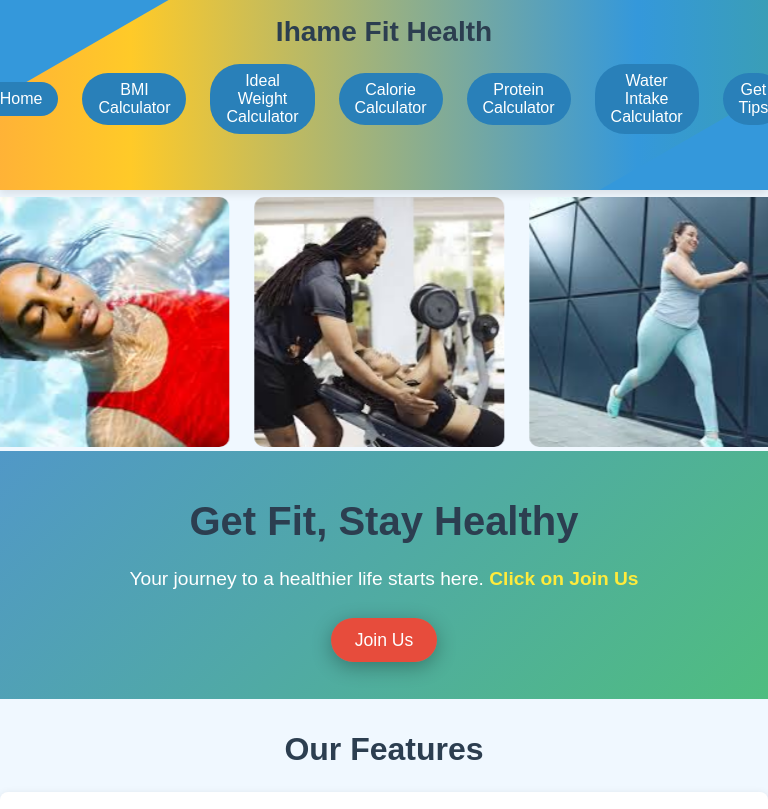
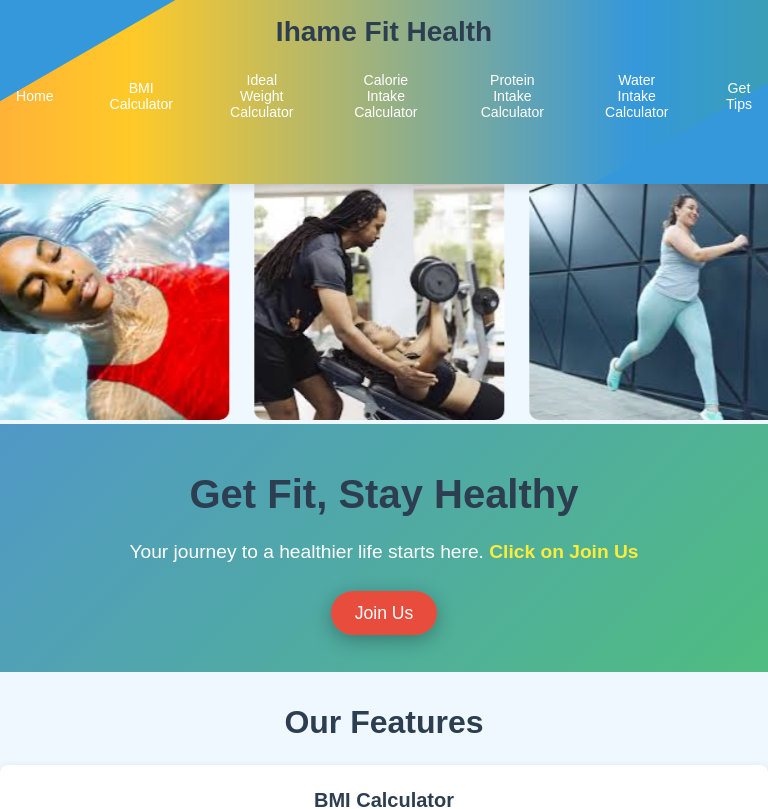
Before and after one commit to yvesmfura/Ihame-Fit-Health, a React (Vite) app: page / in a window 768 px wide. Shown: the top 809 px of the page. Built offline with nearby package versions, Linux system fonts and the light colour scheme.

Commit message:
Updating

```diff
--- a/src/App.tsx
+++ b/src/App.tsx
@@ -1,4 +1,4 @@
-import React from 'react';
+import React, { useEffect} from 'react';
 import { BrowserRouter, Routes, Route, Link } from 'react-router-dom';
 
 // Import components
@@ -129,6 +129,24 @@ import CoreAndPelvicExercisesWomen from './components/TipPages/BuildBodyForWomen
 import './styles.css';
 
 const App: React.FC = () => {
+
+  useEffect(() => {
+    const handleScroll = () => {
+      const header = document.querySelector('.header');
+      if (window.scrollY > 50) {
+        header?.classList.add('header--shrink');
+      } else {
+        header?.classList.remove('header--shrink');
+      }
+    };
+
+    window.addEventListener('scroll', handleScroll);
+    return () => {
+      window.removeEventListener('scroll', handleScroll);
+    };
+  }, []);
+
+
   return (
     <BrowserRouter>
     <ScrollToTop />
@@ -140,8 +158,8 @@ const App: React.FC = () => {
               <li><Link to="/">Home</Link></li>
               <li><Link to="/bmi-calculator">BMI Calculator</Link></li>
               <li><Link to="/ideal-weight-calculator">Ideal Weight Calculator</Link></li>
-              <li><Link to="/calorie-calculator">Calorie Calculator</Link></li>
-              <li><Link to="/protein-calculator">Protein Calculator</Link></li>
+              <li><Link to="/calorie-calculator">Calorie Intake Calculator</Link></li>
+              <li><Link to="/protein-calculator">Protein Intake  Calculator</Link></li>
               <li><Link to="/water-intake-calculator">Water Intake Calculator</Link></li>
               <li><Link to="/get-tips">Get Tips</Link></li>
             </ul>
--- a/src/styles.css
+++ b/src/styles.css
@@ -40,6 +40,11 @@ header, nav, footer, main {
   margin-bottom: 2rem;
 }
 
+/* Adjust for Fixed Header */
+main {
+  padding-top: 150px; /* Adjust based on the header's height */
+}
+
 /* Header & Navigation */
 .header {
   background-color: #3498db; /* Soft blue for the header */
@@ -47,9 +52,18 @@ header, nav, footer, main {
   padding: 1rem 0;
   text-align: center;
   box-shadow: 0 4px 8px rgba(0, 0, 0, 0.1);
-  position: relative;
+  position: fixed; /* Make header fixed */
+  width: 100%; /* Ensure it spans the full width */
+  top: 0; /* Stick to the top */
+  left: 0;
+  z-index: 1000; /* Ensure it stays above other elements */
+  transition: padding 0.3s ease, background-color 0.3s ease, font-size 0.3s ease; /* Smooth transition for size and background color */
   overflow: hidden;
-  z-index: 1;
+}
+
+.header--shrink {
+  padding: 0.25rem 0; /* Further reduce padding when scrolling */
+  background-color: #2980b9; /* Darken the background slightly */
 }
 
 .header::before {
@@ -76,6 +90,11 @@ header, nav, footer, main {
   font-weight: bold;
   position: relative;
   z-index: 2;
+  transition: font-size 0.3s ease; /* Smooth transition for font size */
+}
+
+.header--shrink h1 {
+  font-size: 1.5rem; /* Further reduce font size when scrolling */
 }
 
 nav ul {
@@ -88,11 +107,10 @@ nav ul {
 }
 
 nav ul li a {
-  font-size: 1.1rem;
+  font-size: 1rem;
   font-weight: 500;
   padding: 0.5rem 1rem;
   border-radius: 30px; /* Rounded corners */
-  background-color: #2980b9; /* A deeper blue */
   color: white;
   transition: background-color 0.3s ease, transform 0.3s ease;
 }
@@ -102,26 +120,6 @@ nav ul li a:hover {
   transform: scale(1.1); /* Slight zoom effect */
 }
 
-.chevron-banner {
-  width: 100%;
-  height: 30px;
-  background-color: #f0f8ff;
-  background:
-    linear-gradient(135deg, #3498db 25%, transparent 25%),
-    linear-gradient(225deg, #3498db 25%, transparent 25%),
-    linear-gradient(45deg, #3498db 25%, transparent 25%),
-    linear-gradient(-45deg, #3498db 25%, transparent 25%);
-  background-position: 20px 0, 20px 0, 0 0, 0 0;
-  background-size: 40px 40px;
-  background-repeat: repeat;
-  transform: scaleY(1.3);
-  margin-top: -25px;
-  margin-bottom: 5px;
-}
-
-.carousel-section {
-  margin-top: -25px;
-}
 
 /* Hero Section */
 .hero {
@@ -388,7 +386,7 @@ nav ul li a:hover {
   color: #ff3f31;
 }
 
-/* Responsive Design for small devices like phones*/
+/* Responsive Design for small devices like phones */
 @media (max-width: 768px) {
   .header h1 {
     font-size: 1.5rem;
@@ -396,18 +394,26 @@ nav ul li a:hover {
 
   nav ul {
     flex-direction: column;
+    gap: 0.5rem; /* Added gap for spacing */
   }
 
   nav ul li a {
     margin-bottom: 0.5rem;
+    font-size: 1rem; /* Adjust font size for better readability */
+  }
+  nav ul li a:hover {
+    background-color: #004494;
+    padding: 0.5rem 0.75rem;
+    margin: 0;
+    height: 2.5rem;
   }
 
   .hero h2 {
-    font-size: 2rem;
+    font-size: 1.75rem; /* Slightly smaller size for better fit */
   }
 
   .hero p {
-    font-size: 1.2rem;
+    font-size: 1rem; /* Adjust font size for readability */
   }
 
   .feature-cards {
@@ -418,22 +424,23 @@ nav ul li a:hover {
   .card {
     max-width: 100%;
   }
+
+  main {
+    margin-top: 140px;
+  }
 }
 
 /* Tablet Styles */
 @media only screen and (min-width: 768px) and (max-width: 1024px) {
-  /* Adjust the container width for tablets */
   .container {
     width: 95%;
     max-width: 900px;
   }
 
-  /* Adjust the header font size */
   .header h1 {
     font-size: 1.75rem;
   }
 
-  /* Navigation: Stack items vertically on tablets */
   nav ul {
     flex-direction: row;
     align-items: center;
@@ -441,7 +448,7 @@ nav ul li a:hover {
   }
 
   nav ul li a {
-    font-size: 1rem;
+    font-size: 0.88rem;
     padding: 0.5rem 0.75rem;
     display: inline-block;
     text-align: center;
@@ -455,8 +462,6 @@ nav ul li a:hover {
     height: 2.5rem;
   }
 
-
-  /* Hero section adjustments for tablets */
   .hero {
     padding: 3rem 1rem;
   }
@@ -474,7 +479,6 @@ nav ul li a:hover {
     font-size: 1.1rem;
   }
 
-  /* Features section adjustments for tablets */
   .features h2 {
     font-size: 2rem;
   }
@@ -507,7 +511,6 @@ nav ul li a:hover {
     padding: 0.5rem 1rem;
   }
 
-  /* Footer adjustments for tablets */
   .footer {
     padding: 1.5rem 0;
   }
@@ -520,4 +523,10 @@ nav ul li a:hover {
     margin: 0.25rem 0;
     font-size: 0.9rem;
   }
+
+  main {
+    margin-top: 20px;
+  }
+
+
 }
```
